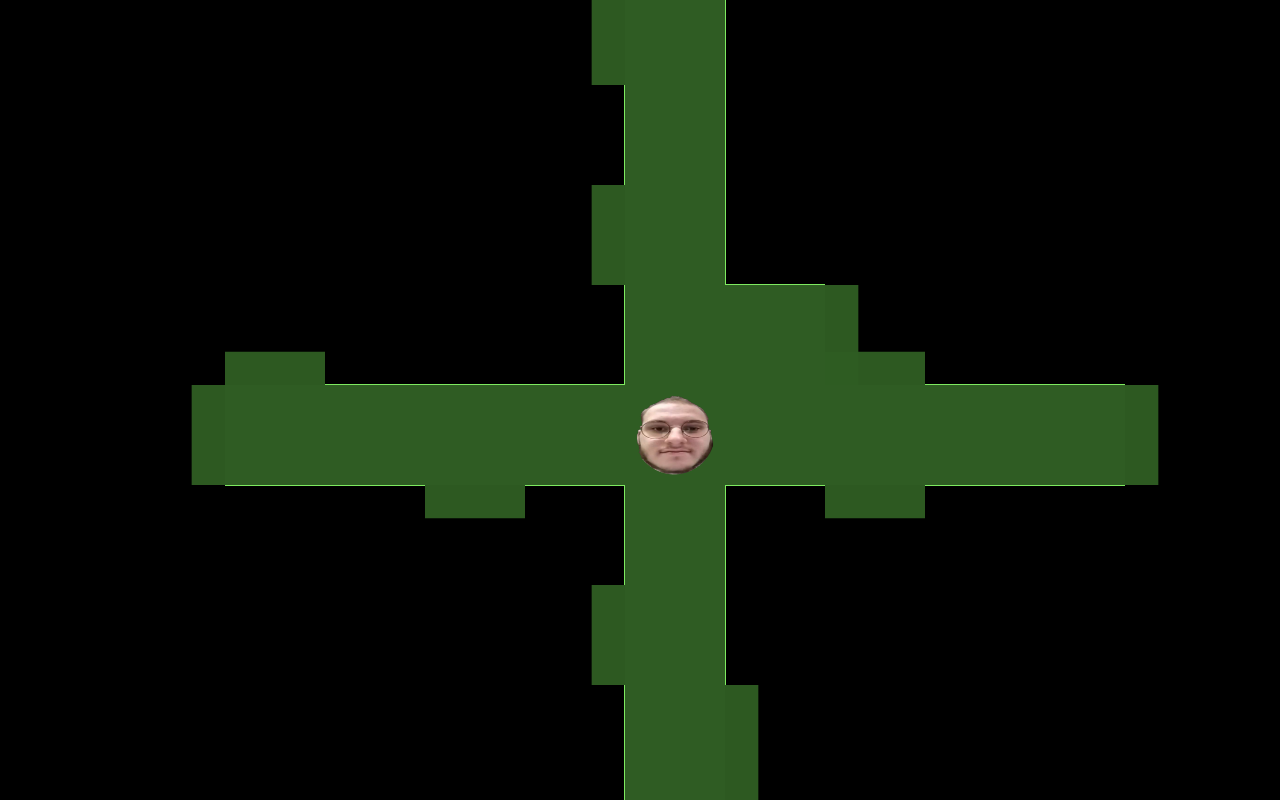
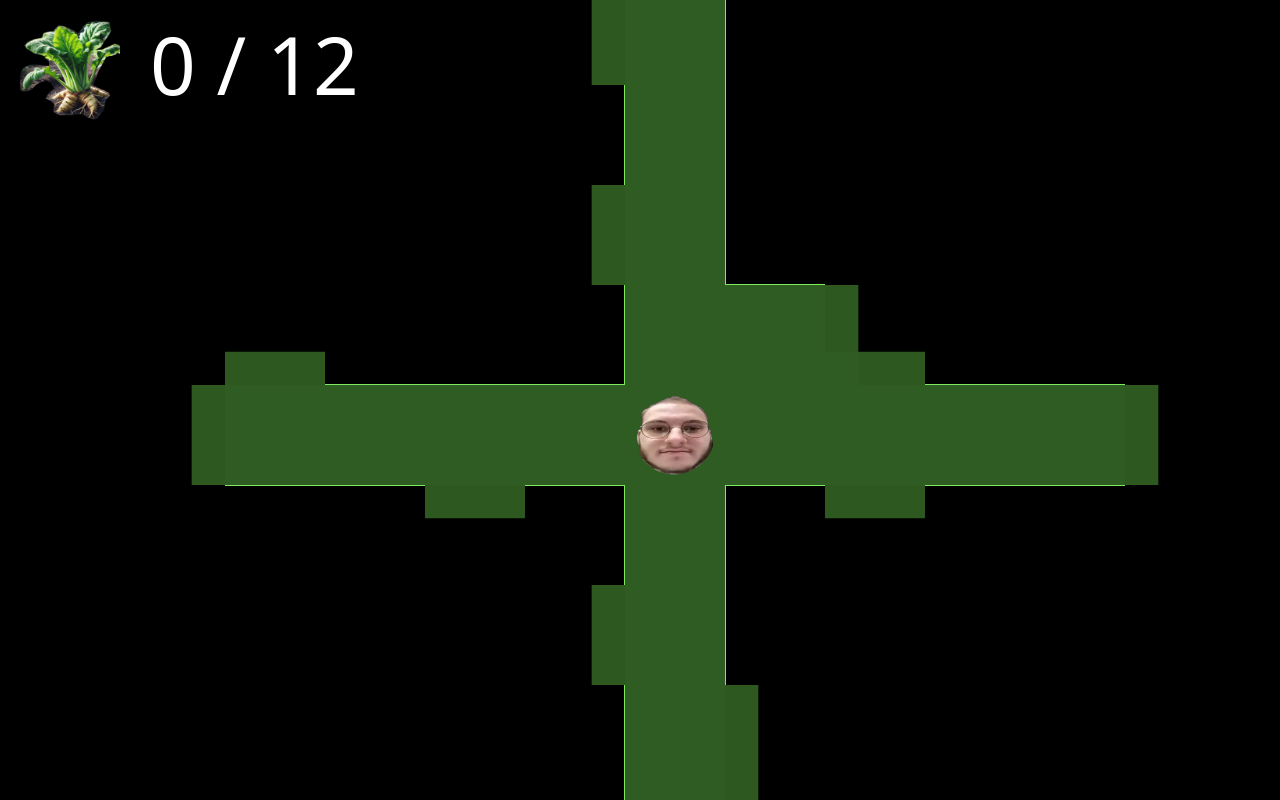
Before and after one commit to Pilleow/tureGame, a website with bundled scripts: page main.html in a window 1280 px wide. Built offline with nearby package versions, Linux system fonts and the light colour scheme; a web font is replaced by a local one.

Commit message:
zbieranie chrzanu

```diff
--- a/classes/player.ts
+++ b/classes/player.ts
@@ -1,18 +1,23 @@
 import {TileMap} from "./tileMap.js";
+import {Tile, TileType} from "./tile.js";
 
 
 export class Player {
+    color: string;
+    treasurePickupSoundSrc: string;
     x: number;
     y: number;
     width: number;
     height: number;
-    color: string;
     visionRange: number;
+    treasureGathered: number;
     hasMovedUp: boolean;
     hasMovedDown: boolean;
     hasMovedLeft: boolean;
     hasMovedRight: boolean;
     sprite: HTMLImageElement;
+    treasureSprite: HTMLImageElement;
+    startSoundPlayed: boolean;
 
     constructor(x: number, y: number, width: number, height: number, color: string) {
         this.x = x;
@@ -20,46 +25,81 @@ export class Player {
         this.width = width;
         this.height = height;
         this.color = color;
+
         this.visionRange = 4;
+        this.treasureGathered = 0;
+
         this.hasMovedUp = false;
         this.hasMovedDown = false;
         this.hasMovedLeft = false;
         this.hasMovedRight = false;
+        this.startSoundPlayed = false;
+
         this.sprite = new Image();
         this.sprite.src = "../sprites/player.png";
+        this.treasureSprite = new Image();
+        this.treasureSprite.src = "../sprites/treasure.png";
+        this.treasurePickupSoundSrc = "../sounds/treasurePickup.mp3";
     }
 
     updateMovement(keys: { [key: string]: boolean }, map: TileMap) {
-        let sendUpdateToMap: boolean = false;
+        let positionChanged: boolean = false;
         if (keys["w"]) {
             if (!this.hasMovedUp && this.y > 0 && map.mapArr[this.y - 1][this.x] != null) {
                 this.y -= 1;
                 this.hasMovedUp = true;
-                sendUpdateToMap = true;
+                positionChanged = true;
             }
         } else this.hasMovedUp = false;
         if (keys["s"]) {
             if (!this.hasMovedDown && this.y < map.mapArr.length - 1 && map.mapArr[this.y + 1][this.x] != null) {
                 this.y += 1;
                 this.hasMovedDown = true;
-                sendUpdateToMap = true;
+                positionChanged = true;
             }
         } else this.hasMovedDown = false;
         if (keys["a"]) {
             if (!this.hasMovedLeft && this.x > 0 && map.mapArr[this.y][this.x - 1] != null) {
                 this.x -= 1;
                 this.hasMovedLeft = true;
-                sendUpdateToMap = true;
+                positionChanged = true;
             }
         } else this.hasMovedLeft = false;
         if (keys["d"]) {
             if (!this.hasMovedRight && this.x < map.mapArr[this.y].length && map.mapArr[this.y][this.x + 1] != null) {
                 this.x += 1;
                 this.hasMovedRight = true;
-                sendUpdateToMap = true;
+                positionChanged = true;
             }
         } else this.hasMovedRight = false;
-        if (sendUpdateToMap) map.updateTilesVisibility(this);
+        if (positionChanged) {
+            if (!this.startSoundPlayed) {
+                new Audio("./sounds/oficjalneStwierdzenie.mp3").play();
+                this.startSoundPlayed = true;
+            }
+            map.updateTilesVisibility(this);
+            this.processTile(map);
+        }
+    }
+
+    processTile(map: TileMap) {
+        let tile: Tile = map.mapArr[this.y][this.x]!;
+        if (tile.type === TileType.TREASURE) {
+            this.treasureGathered++;
+            tile.type = TileType.NORMAL;
+            new Audio(this.treasurePickupSoundSrc).play();
+        }
+    }
+
+    drawPoints(ctx: CanvasRenderingContext2D, map: TileMap) {
+        ctx.drawImage(
+            this.treasureSprite,
+            0, 0, 512, 512,
+            20, 20, 100, 100
+        );
+        ctx.font = "80px Freckle Face, system-ui";
+        ctx.fillStyle = "white";
+        ctx.fillText(this.treasureGathered + " / " + map.treasuresTotalCount, 150, 95);
     }
 
     draw(ctx: CanvasRenderingContext2D, map: TileMap, xD: number, yD: number) {
--- a/classes/tile.ts
+++ b/classes/tile.ts
@@ -14,7 +14,7 @@ export class Tile {
     width: number;
     height: number;
     thickness: number;
-    tileType: TileType;
+    type: TileType;
     treasureSprite: HTMLImageElement;
     memoryTime: number;
     maxMemoryTime: number;
@@ -25,7 +25,7 @@ export class Tile {
         this.width = width;
         this.height = height;
         this.thickness = thickness;
-        this.tileType = TileType.NORMAL;
+        this.type = TileType.NORMAL;
         this.treasureSprite = new Image();
         this.treasureSprite.src = "../sprites/treasure.png";
         this.memoryTime = 0;
@@ -53,7 +53,7 @@ export class Tile {
         ctx.rect(this.x * this.width + xD, this.y * this.height + yD, this.width, this.height);
         ctx.fill();
 
-        if (this.tileType == TileType.TREASURE) {
+        if (this.type == TileType.TREASURE) {
             ctx.drawImage(
                 this.treasureSprite, 0, 0, 512, 512,
                 x + this.width * 0.1, y + this.height * 0.1,
--- a/classes/tileMap.ts
+++ b/classes/tileMap.ts
@@ -12,16 +12,20 @@ export class TileMap {
     tileLength: number;
     tileThickness: number;
     treasureEveryTiles: number;
+    treasuresTotalCount: number;
 
     constructor(tileWidth: number, tileThickness: number) {
+        this.tileLength = tileWidth;
+        this.tileThickness = tileThickness;
+
         this.w = 0;
         this.h = 0;
-        this.tileLength = tileWidth;
-        this.tileThickness = tileThickness;
         this.roomCount = 0;
+        this.treasureEveryTiles = 15;
+        this.treasuresTotalCount = 0;
+
         this.mapArr = Array.from({length: this.h}, () => Array(this.w).fill(null));
         this.tilesLocationArr = [];
-        this.treasureEveryTiles = 15;
     }
 
     getTileNeighbours(t: Tile): { [key: string]: (Tile | null) } {
@@ -38,6 +42,7 @@ export class TileMap {
         this.h = mapSize;
         this.w = mapSize;
         this.roomCount = 0;
+        this.treasuresTotalCount = 0;
 
         this.mapArr = Array.from({length: this.h}, () => Array(this.w).fill(null));
         this.tilesLocationArr = Array(roomCount + 1).fill(null);
@@ -132,13 +137,14 @@ export class TileMap {
                 nextToTreasureLocation = false;
                 neighbours = Object.values(this.getTileNeighbours(tempTile)!);
                 for (const neighbour of neighbours) {
-                    if (neighbour && neighbour.tileType === TileType.TREASURE) {
+                    if (neighbour && neighbour.type === TileType.TREASURE) {
                         nextToTreasureLocation = true;
                         break;
                     }
                 }
                 if (!nextToTreasureLocation) {
-                    tempTile.tileType = TileType.TREASURE;
+                    tempTile.type = TileType.TREASURE;
+                    this.treasuresTotalCount++;
                     break;
                 }
                 j++;
--- a/main.html
+++ b/main.html
@@ -18,6 +18,9 @@
             border: 0;
         }
     </style>
+    <link rel="preconnect" href="https://fonts.googleapis.com">
+    <link rel="preconnect" href="https://fonts.gstatic.com" crossorigin>
+    <link href="https://fonts.googleapis.com/css2?family=Freckle+Face&family=Inter:wght@100..900&display=swap" rel="stylesheet">
 </head>
 <body>
 <canvas id="gameCanvas"></canvas>
--- a/main.ts
+++ b/main.ts
@@ -26,7 +26,7 @@ let cameraPosDelta: Vector2 = new Vector2(0, 0);
 
 function start() {
     map = new TileMap(100, 1);
-    map.generateMap(400);
+    map.generateMap(180);
     player = new Player(map.tilesLocationArr[0]!.x, map.tilesLocationArr[0]!.y, map.tileLength * 0.3, map.tileLength * 0.3, 'blue');
     map.updateTilesVisibility(player);
     cameraPos.set(
@@ -48,8 +48,11 @@ function update() {
 
 function render() {
     ctx.clearRect(0, 0, canvas.width, canvas.height);
+
     map.draw(ctx, cameraPos.x, cameraPos.y);
     player.draw(ctx, map, cameraPos.x, cameraPos.y);
+
+    player.drawPoints(ctx, map);
 }
 
 function mainloop() {
```
Also changed, not shown: 2 other files.
